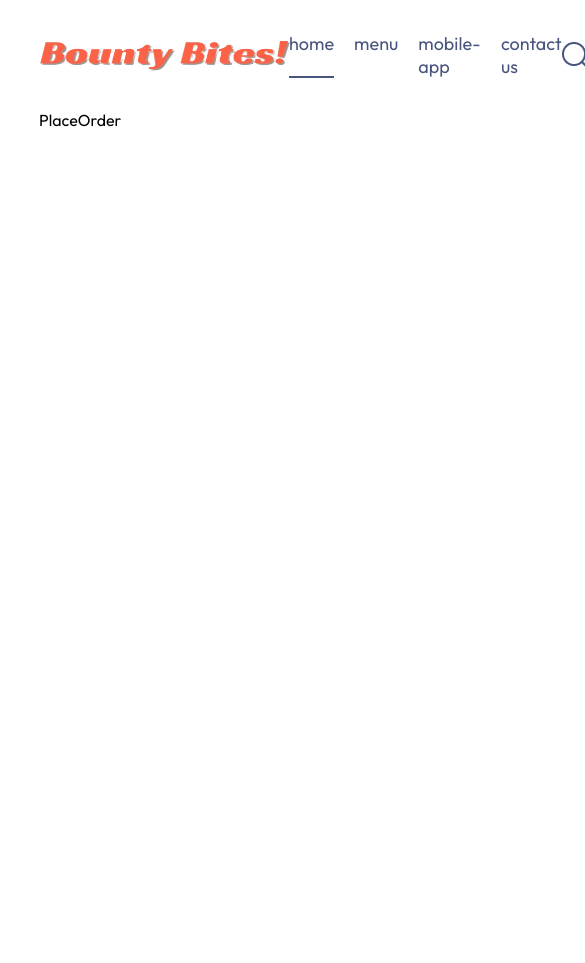
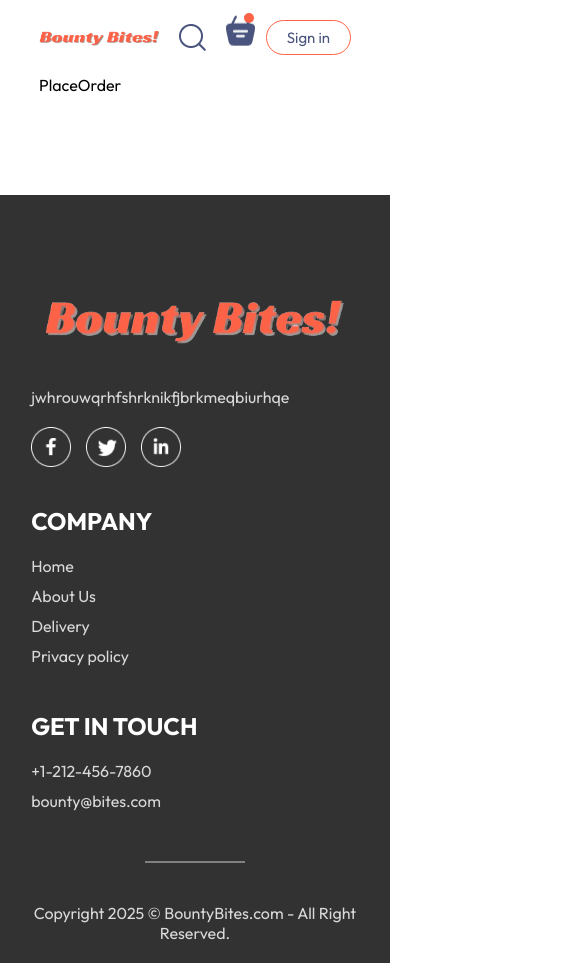
Before and after one commit to Hussain1132/BountyBites, a React (Vite) app in the folder FrontEnd/: page /order in a window 390 px wide. Shown: the top 963 px of the page, 585 px wide, since content can reach past the window. Before the commit the page ends 844 px from the top, so only its background shows below. Built offline with nearby package versions, Linux system fonts and the light colour scheme.

Commit message:
footer and responsive

```diff
--- a/FrontEnd/src/App.jsx
+++ b/FrontEnd/src/App.jsx
@@ -4,9 +4,11 @@
 import Home from './pages/Home/Home'
 import Cart from './pages/Cart/Cart'
 import PlaceOrder from './pages/PlaceOrder/PlaceOrder'
+import Footer from './components/Footer/Footer'
 
 const App = () => {
   return (
+    <>
     <div className='app'>
     <Navbar/>
       <Routes>
@@ -15,6 +17,9 @@
         <Route path='/order' element={<PlaceOrder/>}/>
       </Routes>
     </div>
+    <Footer/>
+    </>
+
   )
 }
 export default App
--- /dev/null
+++ b/FrontEnd/src/components/AppDownload/AppDownload.css
@@ -0,0 +1,26 @@
+.app-download{
+    margin: auto auto;
+    margin-top: 100px;
+    font-size: max(3vw,20px);
+    text-align: center;
+    font-weight: 500;
+
+}
+.app-download-platforms{
+    display: flex;
+    justify-content: center;
+    gap: max(2vw,10px);
+    margin-top: 40px;
+
+}
+.app-download-platforms img{
+    width: max(30vw,120px);
+    max-width: 180px;
+    cursor: pointer;
+    transition: 0.5s;
+
+
+}
+.app-download-platforms img:hover{
+   transform: scale(1.05);
+}
--- /dev/null
+++ b/FrontEnd/src/components/AppDownload/AppDownload.jsx
@@ -0,0 +1,16 @@
+import React from 'react'
+import './AppDownload.css'
+import { assets } from '../../assets/assets'
+const AppDownload = () => {
+  return (
+    <div className='app-download' id='app-download'>
+    <p>For Better Experience Download <br/>BountyBites App </p>
+    <div className='app-download-platforms'>
+    <img src={assets.play_store} />
+    <img src={assets.app_store} />
+    </div>
+    </div>
+  )
+}
+
+export default AppDownload
--- a/FrontEnd/src/components/ExploreMenu/ExploreMenu.css
+++ b/FrontEnd/src/components/ExploreMenu/ExploreMenu.css
@@ -47,3 +47,10 @@
     border: 4px solid tomato;
     padding: 2px;
 }
+@media (max-width:1050px){
+    .explore-menu-text{
+        max-width: 100%;
+        font-size: 14px;
+
+    }
+}
--- a/FrontEnd/src/components/FoodDisplay/FoodDisplay.jsx
+++ b/FrontEnd/src/components/FoodDisplay/FoodDisplay.jsx
@@ -10,7 +10,10 @@
     <h2>Top dishes near you</h2>
     <div className='food-display-list'>
         {food_list.map((item,ind)=>{
-        return <FoodItem key={ind} id={item._id} name={item.name} description={item.description} price={item.price} image={item.image}/>
+          if(category==="All"||category===item.category){
+            return <FoodItem key={ind} id={item._id} name={item.name}
+                  description={item.description} price={item.price} image={item.image}/>
+          }
         })}
     </div>
 
--- a/FrontEnd/src/components/FoodItem/FoodItem.jsx
+++ b/FrontEnd/src/components/FoodItem/FoodItem.jsx
@@ -14,15 +14,14 @@
             <div className='food-item-counter'>
                 <img onClick={()=>removeFromCart(id)} src={assets.remove_icon_red}  />
                 <p>{cartItems[id]}</p>
-                <img onClick={()=>addToCart(id)} src={assets.add_icon_green} />
-
+                <img onClick={()=>addToCart(id)} src={assets.add_icon_green}/>
             </div>
         }
     </div>
     <div className='food-item-info'>
         <div className='food-item-name-rating'>
             <p>{name}</p>
-            <img src={assets.rating_starts} />
+            <img src={assets.rating_starts}/>
         </div>
         <p className='food-item-desc'>{description}</p>
         <p className='food-item-price'>${price}</p>
--- /dev/null
+++ b/FrontEnd/src/components/Footer/Footer.css
@@ -0,0 +1,56 @@
+.footer{
+    color: #d9d9d9;
+    background-color: #323232;
+    display: flex;
+    flex-direction: column;
+    align-items: center;
+    gap: 20px;
+    padding: 20px 8vw;
+    padding-top: 80px;
+    margin-top: 100px;
+}
+.footer-content{
+    width: 100%;
+    display: grid;
+    grid-template-columns: 2fr 1fr 1fr;
+    gap: 80px;
+}
+.footer-content-left,.footer-content-right,.footer-content-center{
+    display: flex;
+    flex-direction: column;
+    align-items: start;
+    gap: 20px;
+}
+.footer-content-left li,.footer-content-right li,.footer-content-center li{
+    list-style: none;
+    margin-bottom: 10px;
+    cursor: pointer;
+}
+
+.footer-content-right h2,.footer-content-center h2{
+    color: white;
+}
+.footer-social-icons img{
+    width: 40px;
+    margin-right: 15px;
+}
+.footer-content-left .downlogo{
+    width: 325px;
+}
+.footer hr{
+    width: 100px;
+    height: 2px;
+    margin: 20px 0;
+    background-color: grey;
+    border: none;
+}
+@media (max-width:750px){
+    .footer-content{
+        display: flex;
+        flex-direction: column;
+        gap: 35px;
+    }
+    .footer-copyright{
+        text-align: center;
+    }
+}
--- /dev/null
+++ b/FrontEnd/src/components/Footer/Footer.jsx
@@ -0,0 +1,40 @@
+import React from 'react'
+import './Footer.css'
+import { assets } from '../../assets/assets'
+const Footer = () => {
+  return (
+    <div className='footer' id='footer'>
+    <div className='footer-content'>
+    <div className='footer-content-left'>
+        <img  className='downlogo'src={assets.logo}/>
+        <p>jwhrouwqrhfshrknikfjbrkmeqbiurhqe</p>
+        <div className='footer-social-icons'>
+            <img src={assets.facebook_icon} />
+            <img src={assets.twitter_icon} />
+            <img src={assets.linkedin_icon} />
+        </div>
+    </div>
+    <div className='footer-content-center'>
+        <h2>COMPANY</h2>
+        <ul>
+            <li>Home</li>
+            <li>About Us</li>
+            <li>Delivery</li>
+            <li>Privacy policy</li>
+        </ul>
+    </div>
+    <div className='footer-content-right'>
+        <h2>GET IN TOUCH</h2>
+        <ul>
+            <li>+1-212-456-7860</li>
+            <li>bounty@bites.com</li>
+        </ul>
+    </div>
+    </div>
+    <hr/>
+    <p className='footer-copyright'>Copyright 2025 © BountyBites.com - All Right Reserved.</p>
+    </div>
+  )
+}
+
+export default Footer
--- a/FrontEnd/src/components/Header/Header.css
+++ b/FrontEnd/src/components/Header/Header.css
@@ -39,7 +39,7 @@
     position: absolute;
     bottom: 0.5%;
     right: 1%;
-    width: 250px; /* Adjust size */
+    width: max(16vw, 100px); /* Adjust size */
     height: auto;
     opacity: 0.9; /* Slight transparency */
     animation: bike-tilt 2s ease-in-out infinite; /* Apply the tilt animation */
@@ -62,3 +62,32 @@
         transform: rotate(0deg); /* Return to neutral */
     }
 }
+
+@media (max-width:1050px){
+    .header-contents{
+        max-width: 45%;
+    }
+    .header-logo {
+        width: max(10vw, 90px); /* Smaller on tablets */
+        right: 3%;
+        bottom: 3vw;
+    }
+}
+@media (max-width:750px){
+
+    .header-contents{
+        max-width: 65%;
+    }
+    .header-contents button{
+        padding: 2vw 4vw;
+    }
+    .header-contents button{
+        padding: 2vw 4vw;
+    }
+    .header-contents p {
+        display: none !important; /* Paragraph gayab */
+    }
+    .header-logo {
+        display: none !important; /* Logo gayab */
+    }
+}
--- a/FrontEnd/src/components/Navbar/Navbar.css
+++ b/FrontEnd/src/components/Navbar/Navbar.css
@@ -75,6 +75,50 @@
     75% { transform: scale(1.05, 0.95); }
   }
 
-  .logo {
+.logo {
     animation: jelly 2.5s infinite ease-in-out;
-  }
+}
+@media (max-width:1050px) {
+    .navbar .logo{
+        width: 140px;
+    }
+    .navbar-menu{
+        gap: 20px;
+        font-size: 17px;
+    }
+    .navbar-right{
+        gap: 30px;
+    }
+    .navbar-search-icon{
+        width: 22px;
+    }
+    .navbar-right button{
+        padding: 8px 25px;
+    }
+
+}
+@media (max-width:900px) {
+    .navbar .logo{
+        width: 120px;
+    }
+    .navbar-menu{
+        gap: 15px;
+        font-size: 16px;
+    }
+    .navbar-right{
+        gap: 20px;
+    }
+    .navbar-search-icon{
+        width: 20px;
+    }
+    .navbar-right button{
+        padding: 7px 20px;
+        font-size: 15px;
+    }
+
+}
+@media (max-width:750px) {
+    .navbar-menu{
+        display: none;
+    }
+}
--- a/FrontEnd/src/pages/Home/Home.jsx
+++ b/FrontEnd/src/pages/Home/Home.jsx
@@ -3,6 +3,7 @@
 import Header from '../../components/Header/Header'
 import ExploreMenu from '../../components/ExploreMenu/ExploreMenu'
 import FoodDisplay from '../../components/FoodDisplay/FoodDisplay'
+import AppDownload from '../../components/AppDownload/AppDownload'
 
 const Home = () => {
   const [category,setCategory]=useState("All");
@@ -13,6 +14,7 @@
         <Header/>
         <ExploreMenu category={category} setCategory={setCategory}/>
         <FoodDisplay category={category} />
+        <AppDownload/>
     </div>
   )
 }
```
